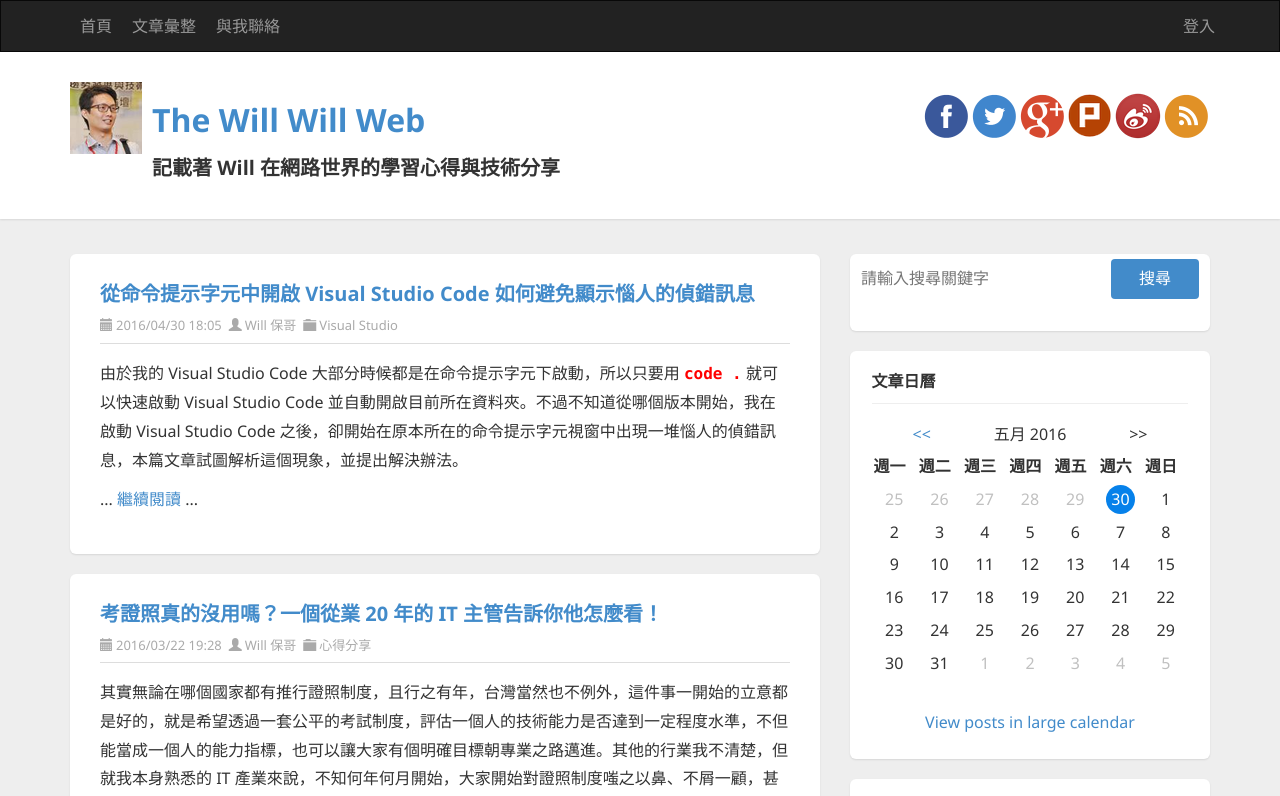
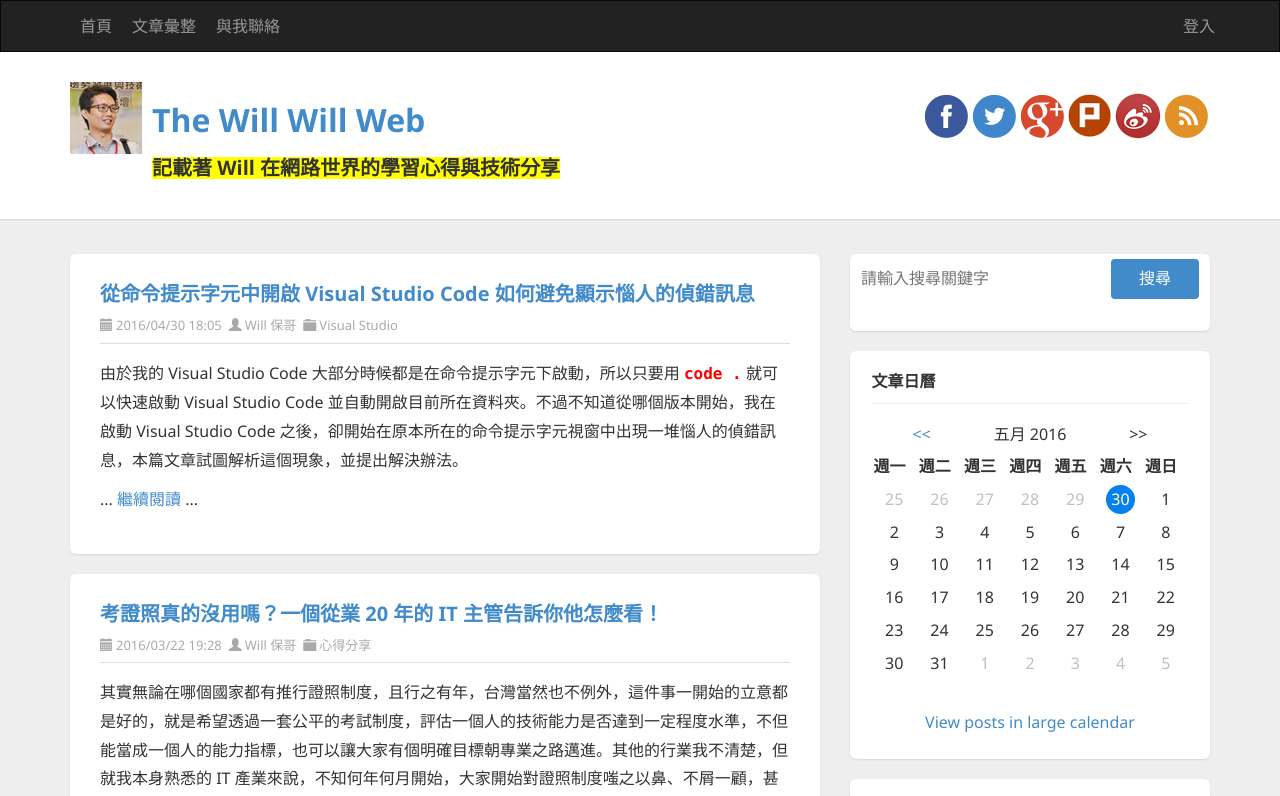
Before and after one commit to mouse170/demo1, an Angular app: page / in a window 1280 px wide. Shown: the top 796 px of the page. Built offline with nearby package versions, Linux system fonts and the light colour scheme.

Commit message:
ng class屬性型命令

```diff
--- a/src/app/header/header.component.css
+++ b/src/app/header/header.component.css
@@ -0,0 +1,3 @@
+.highlight{
+  background-color: yellow;
+}
--- a/src/app/header/header.component.html
+++ b/src/app/header/header.component.html
@@ -28,7 +28,7 @@
 
       <div class="pull-left">
         <h1><a href="http://blog.miniasp.com/">{{sitename}}</a></h1>
-        <h3 [innerHTML]="subtitle"></h3>
+        <h3 [innerHTML]="subtitle" [ngClass]="{'highlight': counter % 2 == 0}"></h3>
       </div>
 
       <div id="social-icons" class="pull-right social-icon">
--- a/src/app/header/header.component.ts
+++ b/src/app/header/header.component.ts
@@ -10,13 +10,14 @@
   sitename = 'The Will Will Web';
   subtitle = '記載著 <strong>Will</strong> 在網路世界的學習心得與技術分享';
   imgurl = '/assets/images/logo.png';
-
+  counter = 0;
   constructor() { }
 
   ngOnInit() {
   }
   changeTitle(isCtrlClicked: boolean) {
-    if (isCtrlClicked){
+    this.counter++;
+    if (isCtrlClicked) {
     this.sitename += '!';
   }
   }
```
